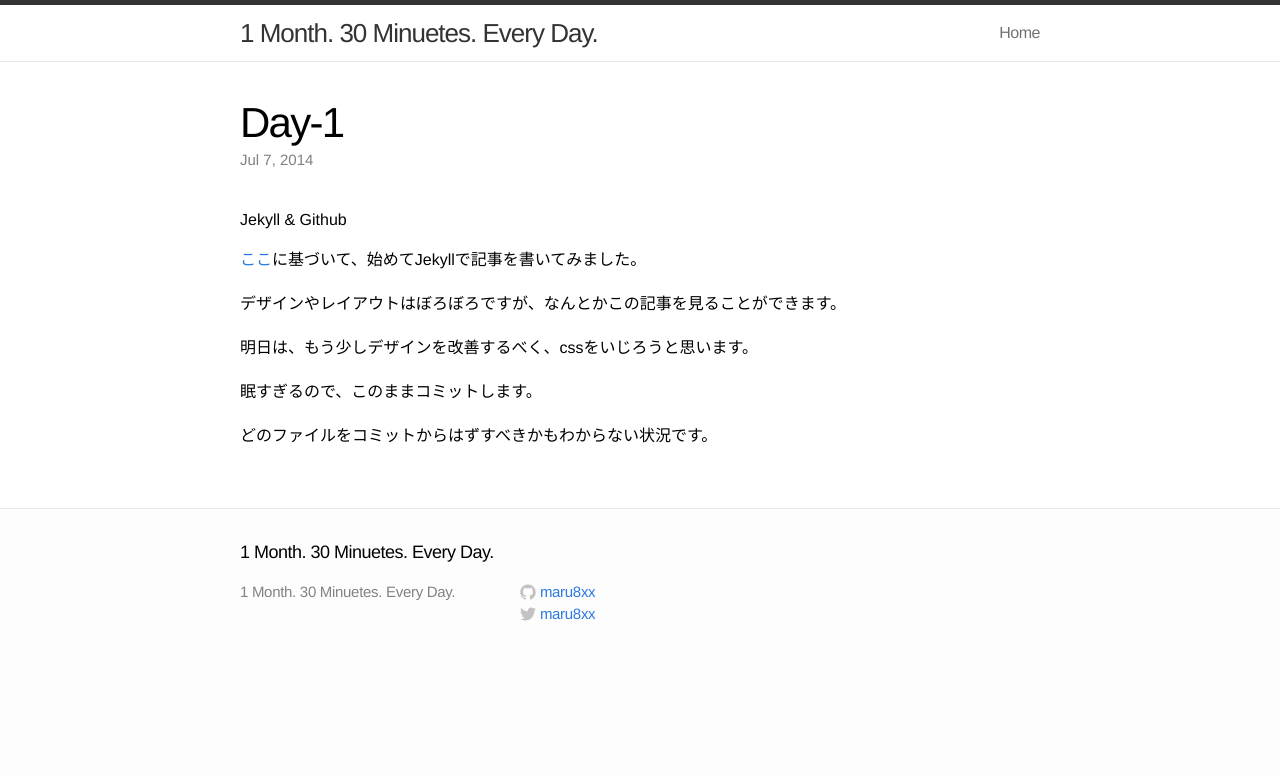
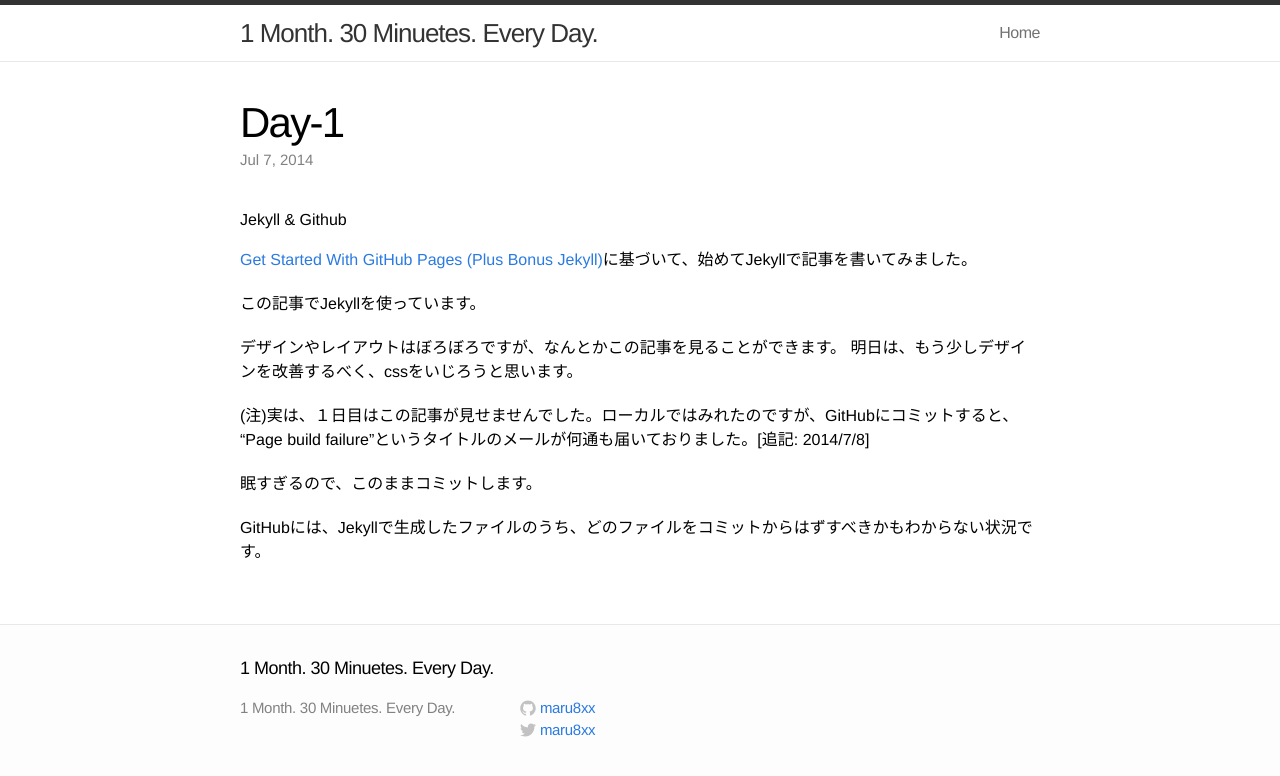
Before and after one commit to maru8xx/1month-30minuetes-everyday, a Jekyll site: the page built from _posts/2014-07-07-day-1.md, in a window 1280 px wide. Shown: the top 776 px of the page. Built offline with Jekyll 4.4.1, drawn with Linux system fonts in a browser that asks for light colours; Markdown is read by kramdown in place of the engine named in the settings.

Commit message:
Add day-2 post

```diff
--- a/_posts/2014-07-07-day-1.md
+++ b/_posts/2014-07-07-day-1.md
@@ -4,12 +4,17 @@
 ---
 
 # Jekyll & Github
-[ここ](http://24ways.org/2013/get-started-with-github-pages/)に基づいて、始めてJekyllで記事を書いてみました。
+[Get Started With GitHub Pages (Plus Bonus Jekyll)](http://24ways.org/2013/get-started-with-github-pages/)に基づいて、始めてJekyllで記事を書いてみました。
+
+この記事でJekyllを使っています。
 
 デザインやレイアウトはぼろぼろですが、なんとかこの記事を見ることができます。
+明日は、もう少しデザインを改善するべく、cssをいじろうと思います。
 
-明日は、もう少しデザインを改善するべく、cssをいじろうと思います。
+(注)実は、１日目はこの記事が見せませんでした。ローカルではみれたのですが、GitHubにコミットすると、
+"Page build failure"というタイトルのメールが何通も届いておりました。[追記: 2014/7/8]
+
 
 眠すぎるので、このままコミットします。
 
-どのファイルをコミットからはずすべきかもわからない状況です。
+GitHubには、Jekyllで生成したファイルのうち、どのファイルをコミットからはずすべきかもわからない状況です。
```
Also changed, not shown: _posts/2014-07-08-day-2.md (added, +44 -0 lines).
